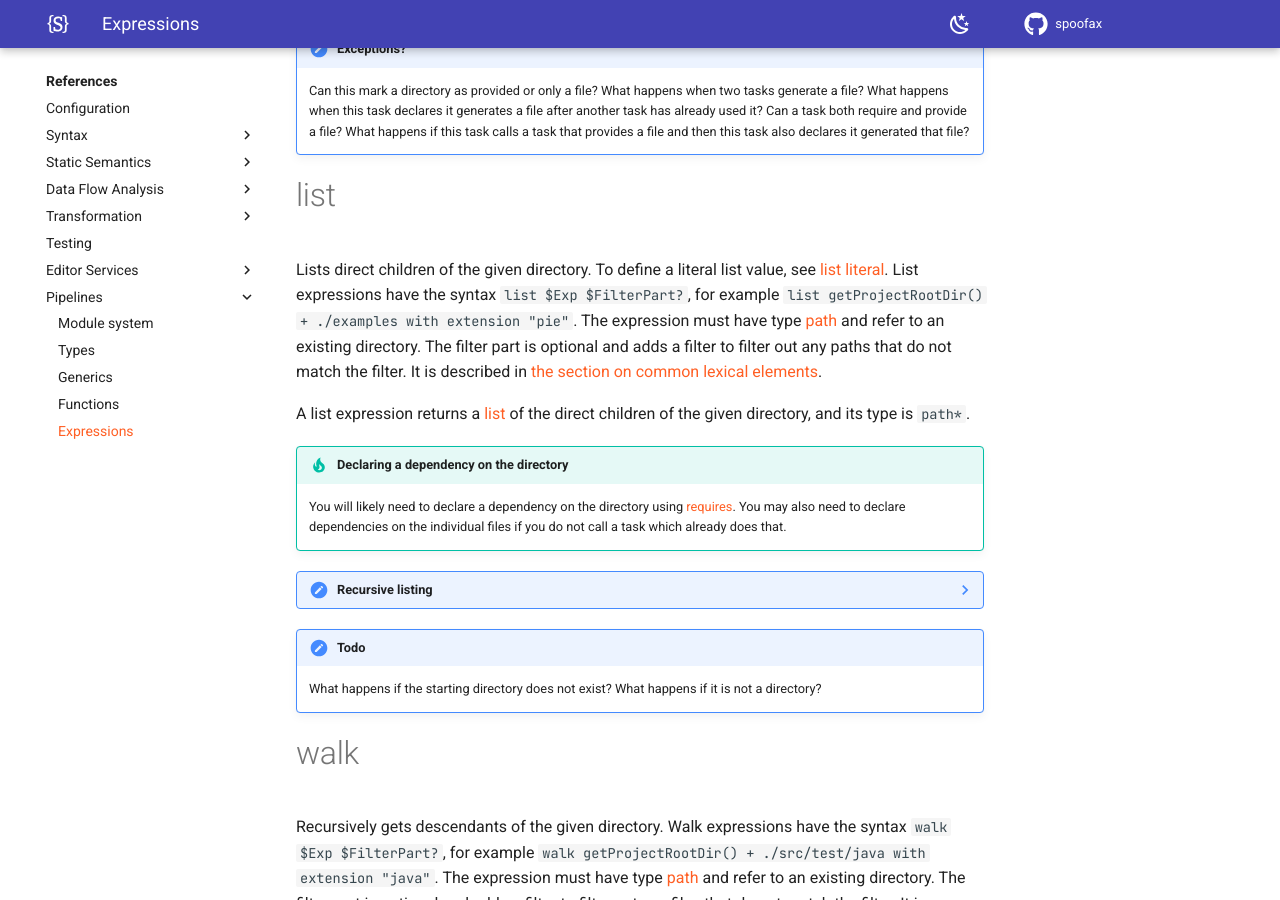
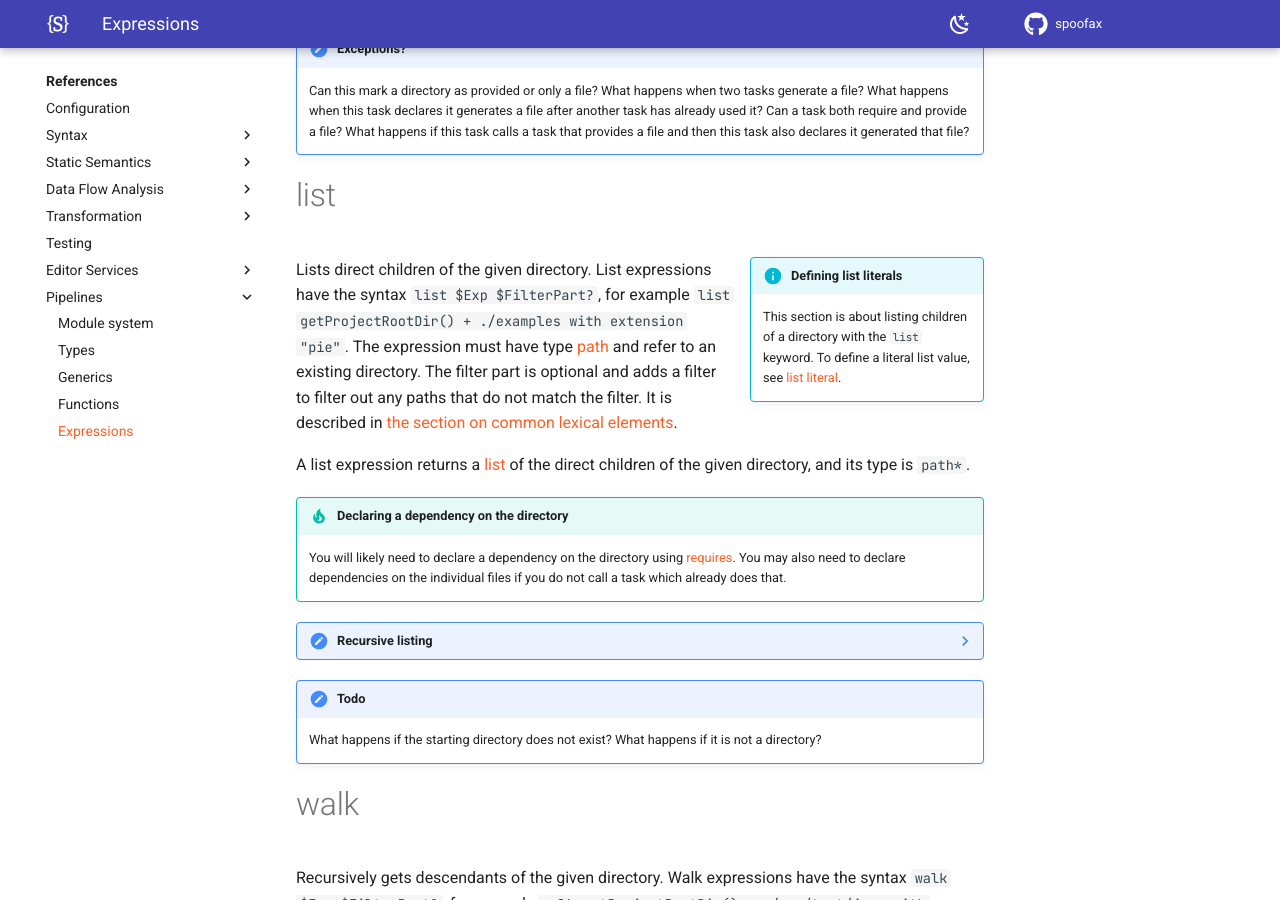
Before and after one commit to pdmosses/metaborg.github.io, an MkDocs documentation site: the page built from docs/references/pipelines/expressions.md, in a window 1280 px wide and 900 px high, scrolled down 7862 px. Built offline with MkDocs 1.6.1 and Material for MkDocs 9.7.7, drawn with Linux system fonts in a browser that asks for light colours; comment, search, counter and statistics services are not loaded; some of the changed text lies outside the part shown.

Commit message:
Move PIE docs redirections to sideline admonitions

```diff
--- a/docs/references/pipelines/expressions.md
+++ b/docs/references/pipelines/expressions.md
@@ -450,8 +450,11 @@ The type and value of this expression is [unit](../types#unit).
 
 # list
 
+!!! info inline end "Defining list literals"
+    This section is about listing children of a directory with the `list` keyword.
+    To define a literal list value, see [list literal](#list-literal).
+
 Lists direct children of the given directory.
-To define a literal list value, see [list literal](#list-literal).
 List expressions have the syntax `list $Exp $FilterPart?`, for example `list getProjectRootDir() + ./examples with extension "pie"`.
 The expression must have type [path](../types#path) and refer to an existing directory.
 The filter part is optional and adds a filter to filter out any paths that do not match the filter.
@@ -645,8 +648,11 @@ The type of a tuple literal is the tuple type of the types of the elements, so t
 
 # List literal
 
+!!! info inline end "List keyword"
+    This section is about defining list literals.
+    For information on the `list` keyword, see [list expressions](#list), which list the children of a directory.
+
 Define a literal [list](../types#lists) value.
-To list the children of a directory, see [list expressions](#list).
 The syntax is `[$Exps]`, for example `[1, 2, 3]`, or `[apple, banana, pear]`.
 The expressions are the elements of the list.
 The least upper bound of the types of the expressions is the list element type `T`.
```
